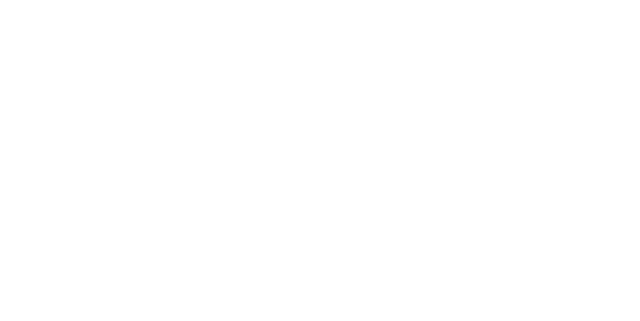
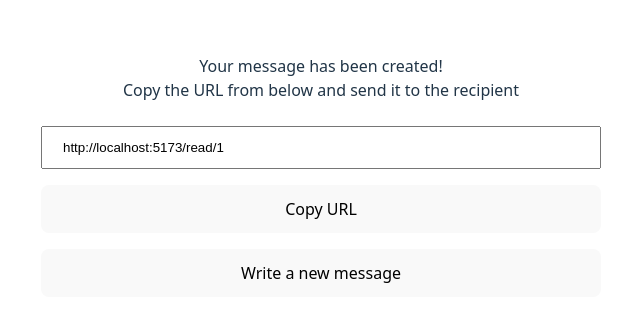
Before and after one commit to ppaabo/TempNote, a Vue app in the folder frontend/: page /saved/1 in a window 1280 px wide. Before the commit this address had no page. Shown: the part 229-550 px from the top of the page, without its empty margins (319-959 px from the left). Built offline with nearby package versions, Linux system fonts and the light colour scheme.

Commit message:
Add MessageSaved component

```diff
--- a/frontend/src/components/MessageComposer.vue
+++ b/frontend/src/components/MessageComposer.vue
@@ -1,17 +1,17 @@
 <script setup>
 import { ref } from "vue";
+import { useRouter } from "vue-router";
 import { sendMessage } from "../utils/messages";
 import { encryptMsg } from "../utils/encryption";
 
+const router = useRouter();
 const message = ref("");
 const password = ref("");
-const encrypted = ref(null);
-
 const encrypt = async () => {
   const encryptedMsg = await encryptMsg(message.value, password.value);
   const response = await sendMessage(encryptedMsg);
   if (response) {
-    encrypted.value = response;
+    router.push({ name: "save", params: { id: response.msg_id } });
   } else {
     console.error("Sending message failed");
   }
@@ -28,7 +28,6 @@
       placeholder="Enter password"
     />
     <button class="button" @click="encrypt">Encrypt</button>
-    <pre>{{ encrypted }}</pre>
   </div>
 </template>
 
--- /dev/null
+++ b/frontend/src/components/MessageSaved.vue
@@ -0,0 +1,133 @@
+<script setup>
+import { ref, onMounted } from "vue";
+import { useRouter } from "vue-router";
+const router = useRouter();
+const url = ref("");
+
+const props = defineProps({
+  id: String,
+});
+
+onMounted(() => {
+  if (props.id) {
+    url.value = `http://localhost:5173/read/${props.id}`;
+  }
+});
+
+const copyToClipboard = () => {
+  try {
+    navigator.clipboard.writeText(url.value);
+    const notif = document.getElementById("notification");
+    notif.className = "show";
+
+    setTimeout(() => {
+      notif.className = notif.className.replace("show", "");
+    }, 3000);
+  } catch (error) {
+    console.error("Failed to copy: ", error);
+  }
+};
+
+const writeNew = () => {
+  router.push({ name: "write" });
+};
+</script>
+
+<template>
+  <div class="saved-container">
+    <p>
+      Your message has been created! <br />
+      Copy the URL from below and send it to the recipient
+    </p>
+    <input class="text-input" v-model="url" readonly />
+    <button class="button" @click="copyToClipboard">Copy URL</button>
+    <button class="button" @click="writeNew">Write a new message</button>
+  </div>
+  <div id="notification">URL copied to clipboard</div>
+</template>
+
+<style scoped>
+.saved-container {
+  display: flex;
+  flex-direction: column;
+}
+
+input {
+  width: 100%;
+  padding: 12px 20px;
+  margin: 8px 0;
+  box-sizing: border-box;
+}
+
+button {
+  padding: 12px 20px;
+  margin: 8px 0;
+  cursor: pointer;
+}
+
+#notification {
+  visibility: hidden;
+  min-width: 250px;
+  margin-left: -125px;
+  background-color: #3f5eab;
+  color: #fff;
+  text-align: center;
+  border-radius: 2px;
+  padding: 16px;
+  position: fixed;
+  z-index: 1;
+  left: 50%;
+  bottom: 25%;
+  font-size: 17px;
+}
+
+#notification.show {
+  visibility: visible;
+  -webkit-animation: fadein 0.5s, fadeout 0.5s 2.5s;
+  animation: fadein 0.5s, fadeout 0.5s 2.5s;
+}
+
+@-webkit-keyframes fadein {
+  from {
+    bottom: 0;
+    opacity: 0;
+  }
+  to {
+    bottom: 25%;
+    opacity: 1;
+  }
+}
+
+@keyframes fadein {
+  from {
+    bottom: 0;
+    opacity: 0;
+  }
+  to {
+    bottom: 25%;
+    opacity: 1;
+  }
+}
+
+@-webkit-keyframes fadeout {
+  from {
+    bottom: 25%;
+    opacity: 1;
+  }
+  to {
+    bottom: 0;
+    opacity: 0;
+  }
+}
+
+@keyframes fadeout {
+  from {
+    bottom: 25%;
+    opacity: 1;
+  }
+  to {
+    bottom: 0;
+    opacity: 0;
+  }
+}
+</style>
--- a/frontend/src/router.js
+++ b/frontend/src/router.js
@@ -2,9 +2,11 @@
 
 import MessageComposer from "./components/MessageComposer.vue";
 import MessageReader from "./components/MessageReader.vue";
+import MessageSaved from "./components/MessageSaved.vue";
 
 const routes = [
   { path: "/", name: "write", component: MessageComposer },
+  { path: "/saved/:id", name: "save", component: MessageSaved, props: true },
   { path: "/read/:id", name: "read", component: MessageReader, props: true },
 ];
 
--- a/frontend/src/utils/encryption.js
+++ b/frontend/src/utils/encryption.js
@@ -24,9 +24,9 @@
   return decoder.decode(data);
 };
 
-const generateIv = () => {
-  return crypto.getRandomValues(new Uint8Array(12));
-};
+// const generateIv = () => {
+//   return crypto.getRandomValues(new Uint8Array(12));
+// };
 
 const deriveKey = async (password, salt) => {
   const encodedPassword = encode(password);
@@ -54,7 +54,7 @@
 
 export const encryptMsg = async (message, password) => {
   const encoded = encode(message);
-  const iv = generateIv();
+  const iv = crypto.getRandomValues(new Uint8Array(12));
   const salt = crypto.getRandomValues(new Uint8Array(16));
   const key = await deriveKey(password, salt);
 
```
